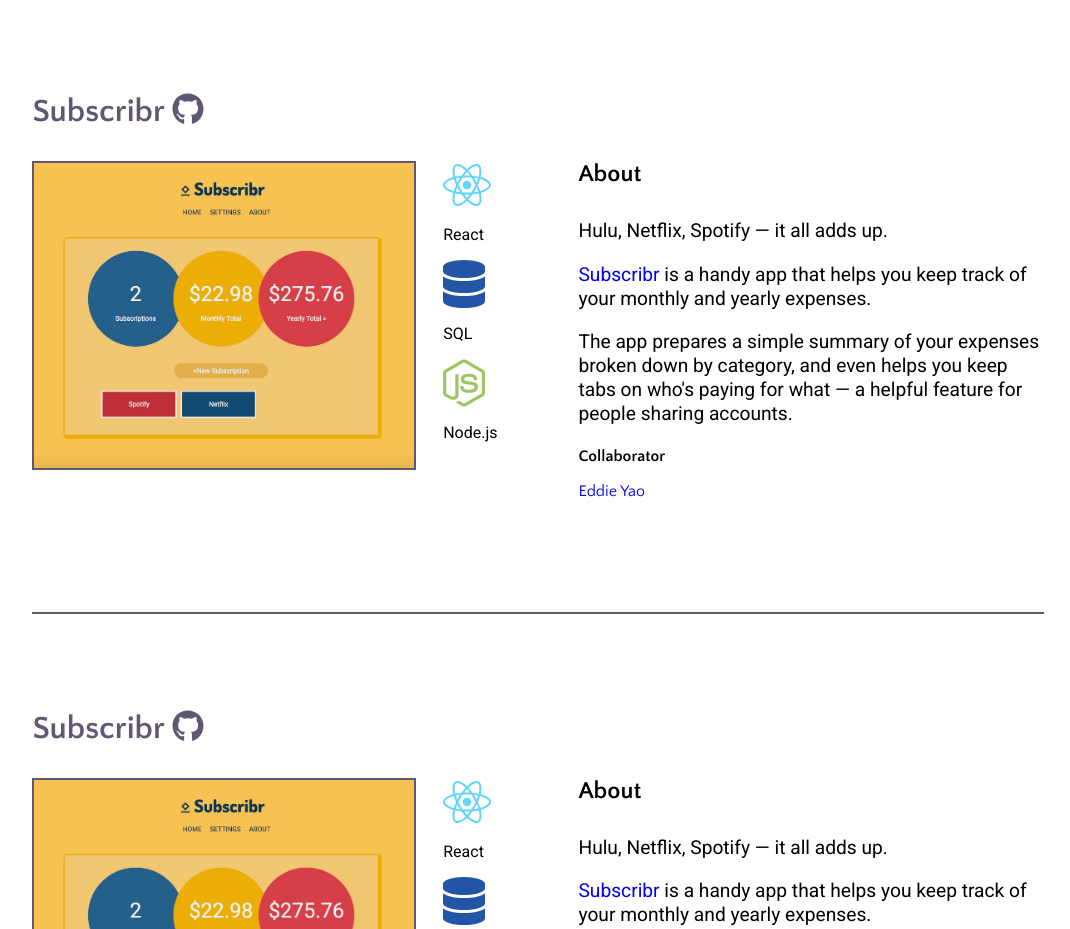
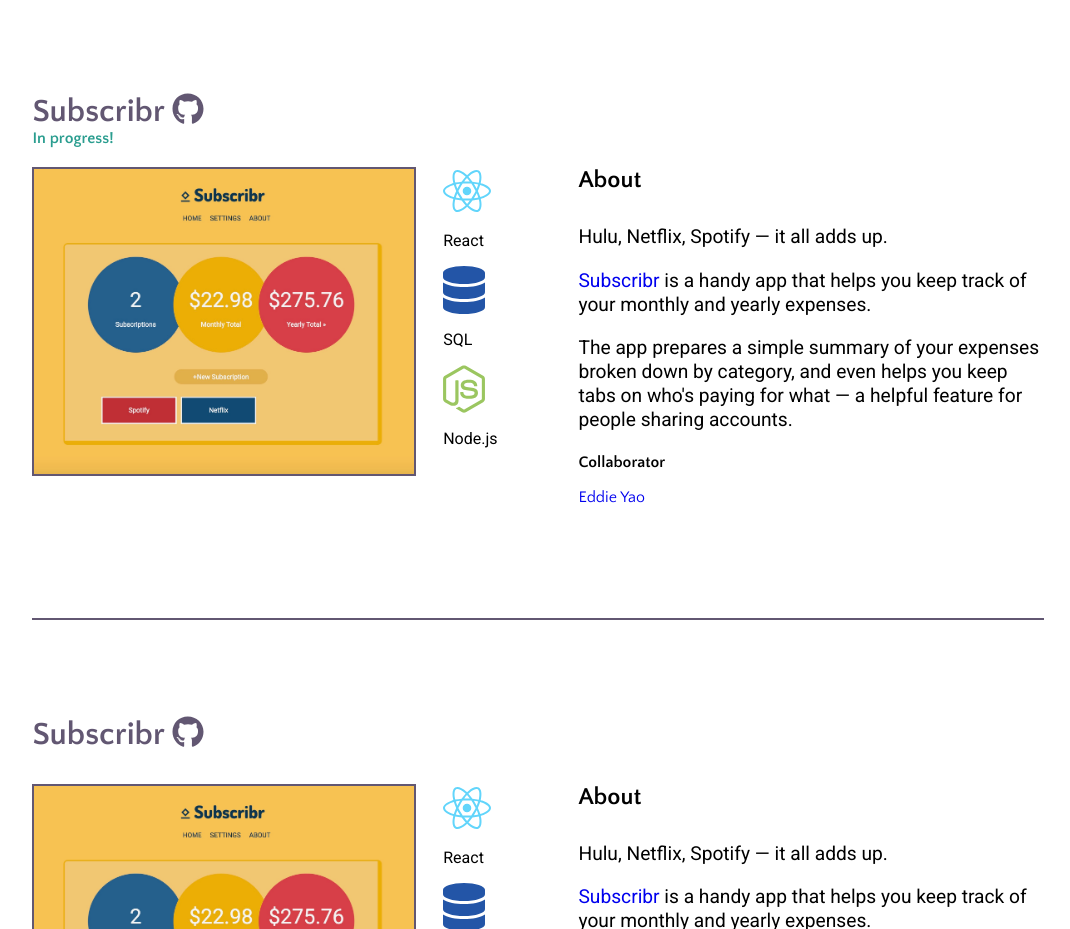
Before and after one commit to zizify/website-draft, a plain HTML site: page index.html in a window 1280 px wide. Shown: the part 4390-5319 px from the top of the page, without its empty margins (102-1172 px from the left). Drawn offline with nearby package versions, Linux system fonts and the light colour scheme.

Commit message:
Adds in progress indicator

```diff
--- a/index.html
+++ b/index.html
@@ -213,6 +213,7 @@
         <div class="container">
           <div class="project-1 left project">
             <h3 class="project-header"><a target="_blank" href="https://vibrant-aryabhata-279d2b.netlify.com/" class="project-link color1-txt">Subscribr</a> <a target="_blank" href="https://github.com/adpoyao/capstone-suscribr-client"><i class="fab fa-github github-button color1-txt shift-right"></i></a></h3>
+            <div class="in-progress big-only">In progress!</div>
             <div class="flex row-wrap">
               <div class="half project-container">
                 <div class="three-fourths img-container">
--- a/style.css
+++ b/style.css
@@ -679,6 +679,14 @@ section {
         border: solid #625772 0.5px;
         margin: 6rem 0;
     }
+
+    .in-progress {
+        font-family: 'Quattrocento Sans', sans-serif;
+        font-weight: 700;
+        color: #2A9D8F;
+        margin-top: -32px;
+        margin-bottom: 20px;
+    }
 }
 
 @media (min-width: 1025px) {
```
Also changed, not shown: assets/images/chalktalk.png (added), 1 other file.
